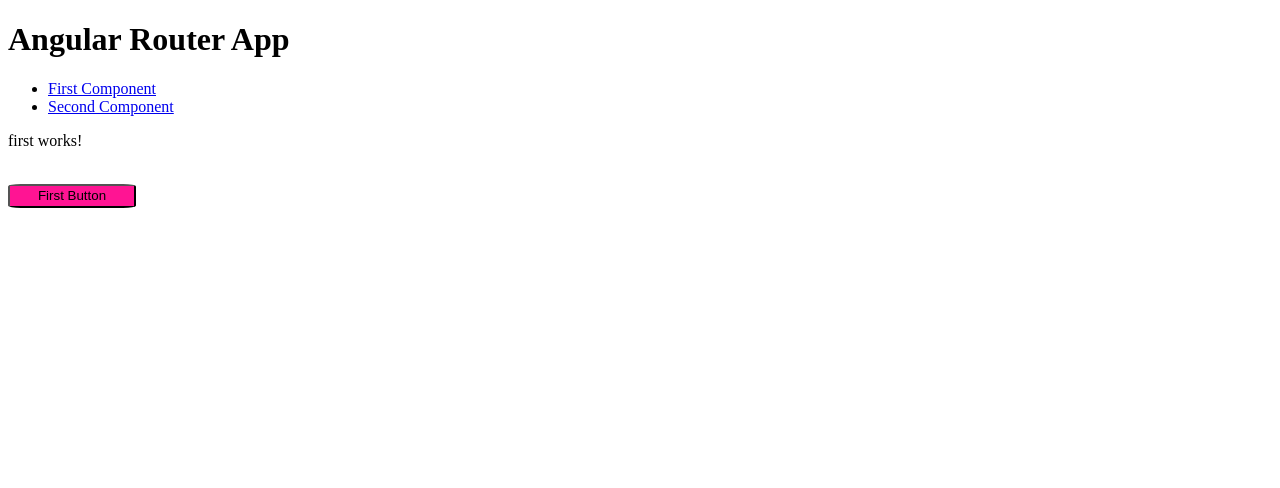
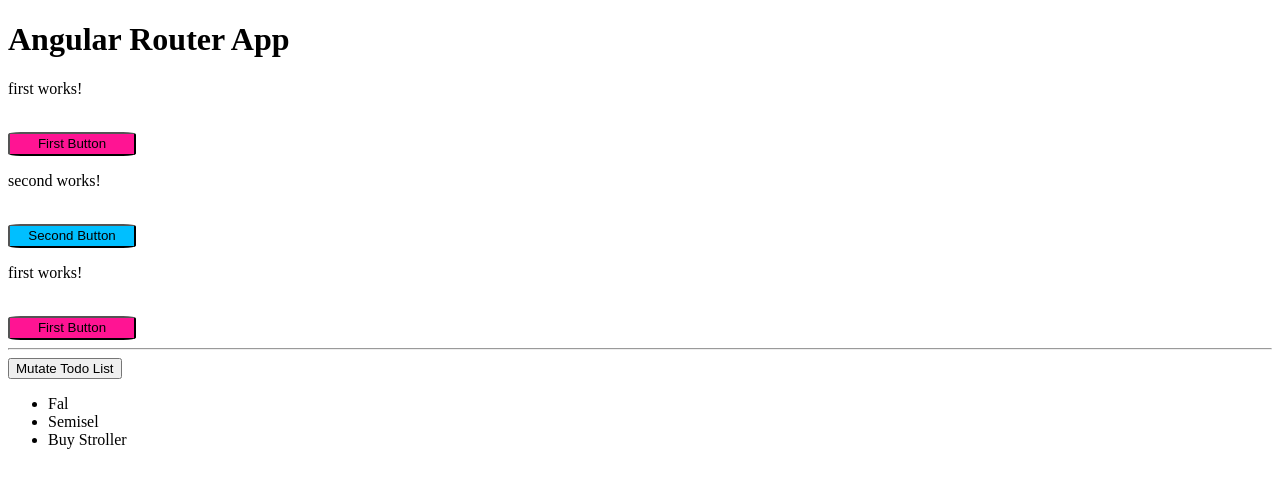
Before and after one commit to muratcanoguzhan/dosdonts, an Angular app: page /first-component in a window 1280 px wide. Shown: the top 488 px of the page. Built offline with nearby package versions, Linux system fonts and the light colour scheme.

Commit message:
Default ChangeDetectionBehavior.

```diff
--- /dev/null
+++ b/src/app/Todo.ts
@@ -0,0 +1,5 @@
+
+export class Todo {
+  id: string | undefined;
+  name: string | undefined;
+}
--- a/src/app/app.component.html
+++ b/src/app/app.component.html
@@ -1,23 +1,9 @@
 <h1>Angular Router App</h1>
-<nav>
-  <ul>
-    <li>
-      <a
-        routerLink="/first-component"
-        routerLinkActive="active"
-        ariaCurrentWhenActive="page"
-        >First Component</a
-      >
-    </li>
-    <li>
-      <a
-        routerLink="/second-component"
-        routerLinkActive="active"
-        ariaCurrentWhenActive="page"
-        >Second Component</a
-      >
-    </li>
-  </ul>
-</nav>
+<app-first></app-first>
+<app-second></app-second>
+<router-outlet></router-outlet>
+
+<hr />
+<button (click)="mutate()">Mutate Todo List</button>
+<app-todo-list [todos]="todos" />
 <!-- The routed views render in the <router-outlet>-->
-<router-outlet></router-outlet>
--- a/src/app/app.component.ts
+++ b/src/app/app.component.ts
@@ -1,13 +1,33 @@
 import { Component } from '@angular/core';
 import { RouterLink, RouterLinkActive, RouterOutlet } from '@angular/router';
+import { Todo } from './Todo';
+import { FirstComponent } from './pages/first/first.component';
+import { TodoListComponent } from './pages/pages/todo-list/todo-list.component';
+import { SecondComponent } from './pages/second/second.component';
 
 @Component({
-    selector: 'app-root',
-    templateUrl: './app.component.html',
-    styleUrls: ['./app.component.scss'],
-    standalone: true,
-    imports: [RouterLink, RouterLinkActive, RouterOutlet]
+  selector: 'app-root',
+  templateUrl: './app.component.html',
+  styleUrls: ['./app.component.scss'],
+  standalone: true,
+  imports: [
+    RouterLink,
+    RouterLinkActive,
+    RouterOutlet,
+    TodoListComponent,
+    FirstComponent,
+    SecondComponent,
+  ],
 })
 export class AppComponent {
   title = 'dosdonts';
+  todos: Todo[] = [
+    { id: '1', name: 'Fal' },
+    { id: '1', name: 'Semisel' },
+    { id: '1', name: 'Buy Stroller' },
+  ];
+  no = 0;
+  mutate() {
+    this.todos[0].name = `${this.no++}. First item changed!`;
+  }
 }
--- a/src/app/pages/first/first.component.ts
+++ b/src/app/pages/first/first.component.ts
@@ -1,4 +1,4 @@
-import { Component, ViewEncapsulation } from '@angular/core';
+import { Component } from '@angular/core';
 
 @Component({
   selector: 'app-first',
@@ -6,9 +6,13 @@ import { Component, ViewEncapsulation } from '@angular/core';
     <p>first works!</p>
     <br />
     <button class="btn">First Button</button>
+    {{ console() }}
   `,
   styleUrls: ['./first.component.css'],
   standalone: true,
-  encapsulation: ViewEncapsulation.None,
 })
-export class FirstComponent {}
+export class FirstComponent {
+  console(): void {
+    console.log('FirstComponent rendered!');
+  }
+}
--- /dev/null
+++ b/src/app/pages/pages/todo-list/todo-list.component.css
@@ -0,0 +1,3 @@
+:host {
+  display: block;
+}
--- /dev/null
+++ b/src/app/pages/pages/todo-list/todo-list.component.ts
@@ -0,0 +1,25 @@
+import { NgFor } from '@angular/common';
+import { Component, Input } from '@angular/core';
+import { Todo } from 'src/app/Todo';
+
+@Component({
+  selector: 'app-todo-list',
+  standalone: true,
+  imports: [NgFor],
+  template: `
+    <ul>
+      <li *ngFor="let todo of todos">
+        {{ todo.name }}
+      </li>
+    </ul>
+    {{ console() }}
+  `,
+  styleUrls: ['./todo-list.component.css'],
+})
+export class TodoListComponent {
+  @Input() todos: Todo[] | undefined;
+
+  console(): void {
+    console.log('TodoListComponent rendered!');
+  }
+}
--- a/src/app/pages/second/second.component.ts
+++ b/src/app/pages/second/second.component.ts
@@ -1,4 +1,4 @@
-import { Component, ViewEncapsulation } from '@angular/core';
+import { Component } from '@angular/core';
 
 @Component({
   selector: 'app-second',
@@ -6,9 +6,13 @@ import { Component, ViewEncapsulation } from '@angular/core';
     <p>second works!</p>
     <br />
     <button class="btn">Second Button</button>
+    {{console()}}
   `,
   styleUrls: ['./second.component.css'],
   standalone: true,
-  encapsulation: ViewEncapsulation.None,
 })
-export class SecondComponent {}
+export class SecondComponent {
+  console(): void {
+    console.log('SecondComponent rendered!');
+  }
+}
```
Also changed, not shown: 1 other file (tests, documents, lock files or other folders).
